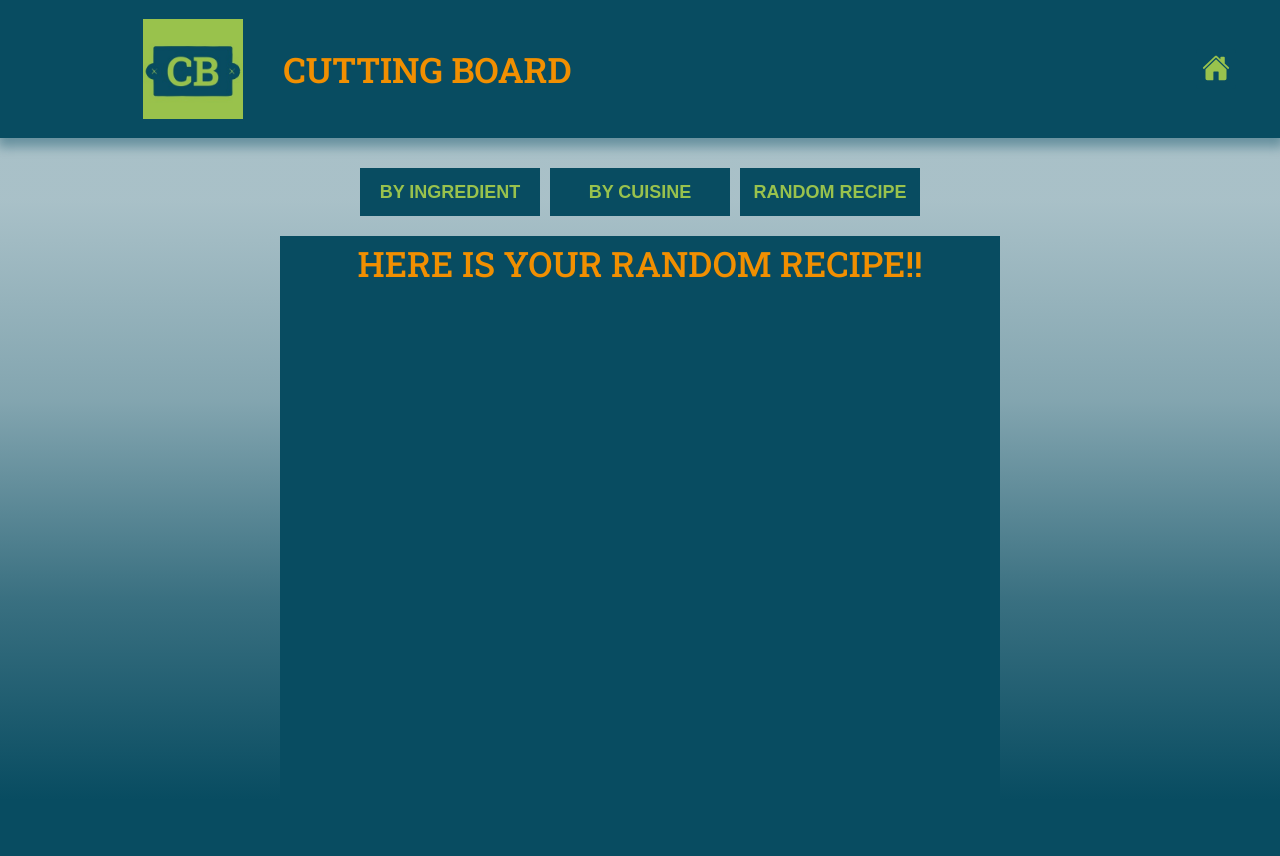
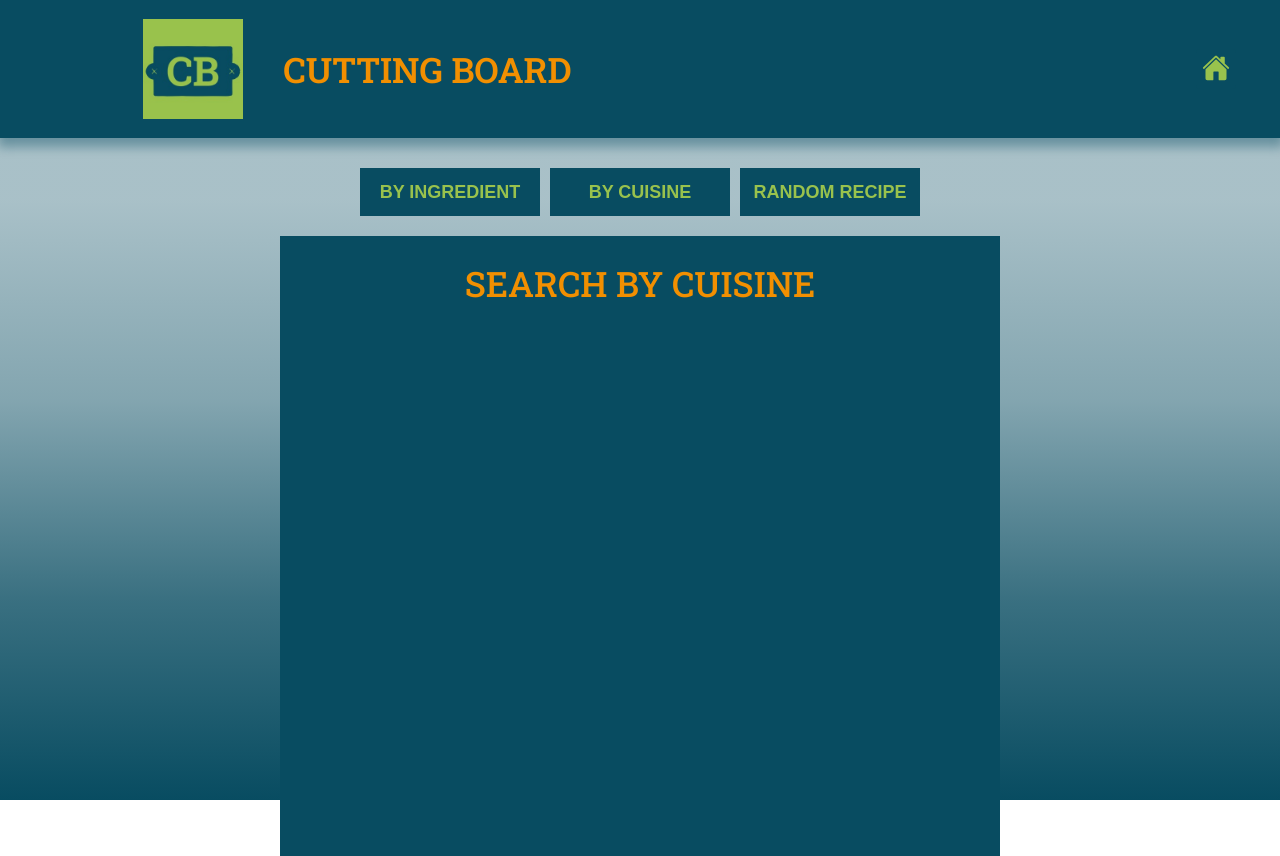
Before and after one commit to Andrew-Horvath/cutting-board, a React (Create React App) app: page /cuisine in a window 1280 px wide. Built offline with nearby package versions, Linux system fonts and the light colour scheme; the HTML template or start-up script is replaced by a standard one.

Commit message:
formatted and added titles to pages. added random search

```diff
--- a/src/index.css
+++ b/src/index.css
@@ -26,7 +26,7 @@ body {
   -moz-osx-font-smoothing: grayscale;
   /* giving the main content container a gradient background */
   background: linear-gradient(to bottom, rgba(8, 76, 97, .35) 25vh, rgba(8, 76, 97, .5) 50vh, rgba(8, 76, 97, .8) 75vh, rgba(8, 76, 97, 1) 100vh) no-repeat;
-  height: 100%;
+  height: 100vh;
 }
 
     /* setting sizing for one piece of the content on the main dashboard. adding more and fixing to come. */
--- a/src/pages/Cuisine.js
+++ b/src/pages/Cuisine.js
@@ -5,7 +5,7 @@ function Cuisine() {
     return (
         // container for search form layout and styling
         <StyledDivCuisine className='ingredient-div-container'>
-            <StyledH2>Here is your Random Recipe!!</StyledH2>
+            <StyledH2>Search by Cuisine</StyledH2>
         </StyledDivCuisine>
     );
 }
@@ -20,7 +20,7 @@ const StyledH2 = styled.h2`
         text-align: center;
         color: rgba(241, 143, 1, 1);
         line-height: 1;
-        margin: 0rem 0 2rem 0;
+        margin: 2rem 0 2rem 0;
 `
 
 const StyledDivCuisine = styled.div `
--- a/src/pages/Random.js
+++ b/src/pages/Random.js
@@ -1,13 +1,17 @@
-import React from 'react';
+import React, { useState, useEffect } from 'react';
+import styled from 'styled-components';
 
 function Random() {
-      const apiPath = 'https://api.spoonacular.com/recipes/findByIngredients?apiKey=';
-  const apiKey = '4fdab9234b0245be8581462069bd738f';
+    const [randomSearch, setRecipeData] = useState([]);
+    const [loading, setLoading] = useState(true);
+    const [err, setErr] = useState();
+    const apiPath = 'https://api.spoonacular.com/recipes/random?apiKey=';
+    const apiKey = '4fdab9234b0245be8581462069bd738f';
 
 
      useEffect(() => {
 
-      fetch(`${apiPath}${apiKey}&ingredients=${query}&number=5`)
+      fetch(`${apiPath}${apiKey}&number=4`)
       .then((response) => {
 
         if (response.ok) {
@@ -27,36 +31,119 @@ function Random() {
         console.log("FINALLY");
         setLoading(false);
       });
-    }, [query]);
+    },[]);
 
     if (loading) return <p style={styles.loadingStyle}>Your Recipes are on the way!...</p>;
     if (err) return "Error!";
 
   return (
-    <RecipesStyled id='search-results-section'>
+    <div>
+      <StyledH2>Random Search Results</StyledH2>
+        <RecipesStyled id='search-results-section'>
 
-        {userSearch.map (data => (
+          {randomSearch.recipes.map (data => (
             <article key={data.id} className="recipe-card">
                 <h3 className='recipe-title'>{data.title}</h3>
                   <img className='recipe-img' src={data.image} alt='recipe finished product' />
             </article>
-
-        ))}
-
-        {/* {!loading && userData.length > 0 ? userData.map(user => {
-          const {} = user;
-          return
-        }) : null
-      } */}
-    </RecipesStyled>
+            ))}
+        </RecipesStyled>
+    </div>
   )
 }
 
 export default Random;
 
 const styles = {
-    container: {
-        background: 'black',
-        color: 'green',
+    loadingStyle: {
+        fontSize: '3rem',
+        textTransform: 'uppercase',
+        color: 'rgba(143, 45, 86, 1)',
+        marginTop: '2rem',
+
+    },
+}
+
+const StyledH2 = styled.h2`
+        font-size: 3.5rem;
+        font-family: Roboto Slab, Roboto, sans-serif;
+        font-weight: 500;
+        text-transform: uppercase;
+        text-align: center;
+        background: rgba(8, 76, 97, 1);
+        border-radius: 1rem;
+        color: orange;
+        width: fit-content;
+        line-height: 1;
+        margin: 2rem auto 2rem;
+        padding: 2rem;
+`
+
+const RecipesStyled = styled.section `
+    box-sizing: border-box;
+
+    background: rgba(6, 59, 75, 1);
+    width: 100%;
+    margin: 2rem 0;
+    padding: 1.5rem;
+        @media (min-width:400px) {
+        padding: 2rem;
+        display: flex;
+        flex-wrap: wrap;
+        justify-content: center;
+        align-content: flex-start;
+        gap: 3rem 3rem;
+      }
+      @media (min-width:650px) {
+        margin: 3rem 0;
+        padding: 3rem 2rem 2rem;
+      }
+
+  .recipe-card {
+    background: rgba(218, 243, 251, 1);
+    margin: 0 auto 2.5rem;
+    padding: 1.5rem;
+    box-shadow: 7px 7px 7px 5px rgba(218, 243, 251, .3);
+    position: relative;
+
+    @media (min-width: 400px) {
+          min-width: 368px;
+          max-width: 400px;
+          flex: 1 1 0;
+          text-align: center;
+          margin: 0 auto;
     }
-}
+    @media (min-width: 650px) {
+      min-width: 300px;
+      max-width: 600px;
+      padding: 2rem;
+    }
+    // @media (min-width: 950px) {
+    //   max-width: 500px;
+
+    // }
+  }
+
+  .recipe-title {
+    font-family: 'Roboto Slab', 'Roboto';
+    font-size: 1.8rem;
+    font-weight: 700;
+    text-transform: uppercase;
+    color: rgba(8, 76, 97, 1);
+
+    white-space: nowrap;
+    overflow: hidden;
+    text-overflow: ellipsis;
+
+    @media (min-width: 400px) {
+      margin: 0 auto;
+      max-width: 340px;
+    }
+  }
+
+  .recipe-img {
+    box-sizing: border-box;
+    width: min(100%, 35rem);
+    margin: 0 auto;
+  }
+`
--- a/src/pages/SearchResults.js
+++ b/src/pages/SearchResults.js
@@ -40,22 +40,21 @@ function SearchResults() {
     if (err) return "Error!";
 
   return (
-    <RecipesStyled id='search-results-section'>
-
-        {userSearch.map (data => (
+    <div>
+      <StyledH2>Ingredient Search Results</StyledH2>
+        {/* letting the user know what they searched for */}
+        <StyledP>Your search results for {query}</StyledP>
+        <RecipesStyled id='search-results-section'>
+          {/* mapping out the array results to display  */}
+          {userSearch.map (data => (
             <article key={data.id} className="recipe-card">
                 <h3 className='recipe-title'>{data.title}</h3>
                   <img className='recipe-img' src={data.image} alt='recipe finished product' />
             </article>
 
-        ))}
-
-        {/* {!loading && userData.length > 0 ? userData.map(user => {
-          const {} = user;
-          return
-        }) : null
-      } */}
-    </RecipesStyled>
+            ))}
+        </RecipesStyled>
+    </div>
   )
 }
 export default SearchResults;
@@ -69,6 +68,32 @@ const styles = {
 
     },
 }
+
+const StyledH2 = styled.h2`
+        font-size: 3.5rem;
+        font-family: Roboto Slab, Roboto, sans-serif;
+        font-weight: 500;
+        text-transform: uppercase;
+        background: rgba(8, 76, 97, 1);
+        border-radius: 1rem;
+        color: orange;
+        width: fit-content;
+        line-height: 1;
+        margin: 2rem auto 0rem;
+        padding: 2rem;
+`
+
+const StyledP = styled.p`
+        font-size: 1.5rem;
+        font-family: Roboto Slab, Roboto, sans-serif;
+        font-weight: 500;
+        border-radius: 1rem;
+        color: rgba(143, 45, 86, 1);
+        width: fit-content;
+        line-height: 1;
+        margin: 0rem auto 2rem;
+        padding: 2rem;
+`
 
 const RecipesStyled = styled.section `
     box-sizing: border-box;
@@ -96,6 +121,7 @@ const RecipesStyled = styled.section `
     box-shadow: 7px 7px 7px 5px rgba(218, 243, 251, .3);
     position: relative;
 
+      //breakpoints to size content properly for the different screen sizes
     @media (min-width: 400px) {
           min-width: 368px;
           max-width: 400px;
@@ -108,10 +134,6 @@ const RecipesStyled = styled.section `
       max-width: 600px;
       padding: 2rem;
     }
-    // @media (min-width: 950px) {
-    //   max-width: 500px;
-
-    // }
   }
 
   .recipe-title {
@@ -125,6 +147,7 @@ const RecipesStyled = styled.section `
     overflow: hidden;
     text-overflow: ellipsis;
 
+    //setting a max width on the title to keep it from extending past the image size and causing display issues
     @media (min-width: 400px) {
       margin: 0 auto;
       max-width: 340px;
```
